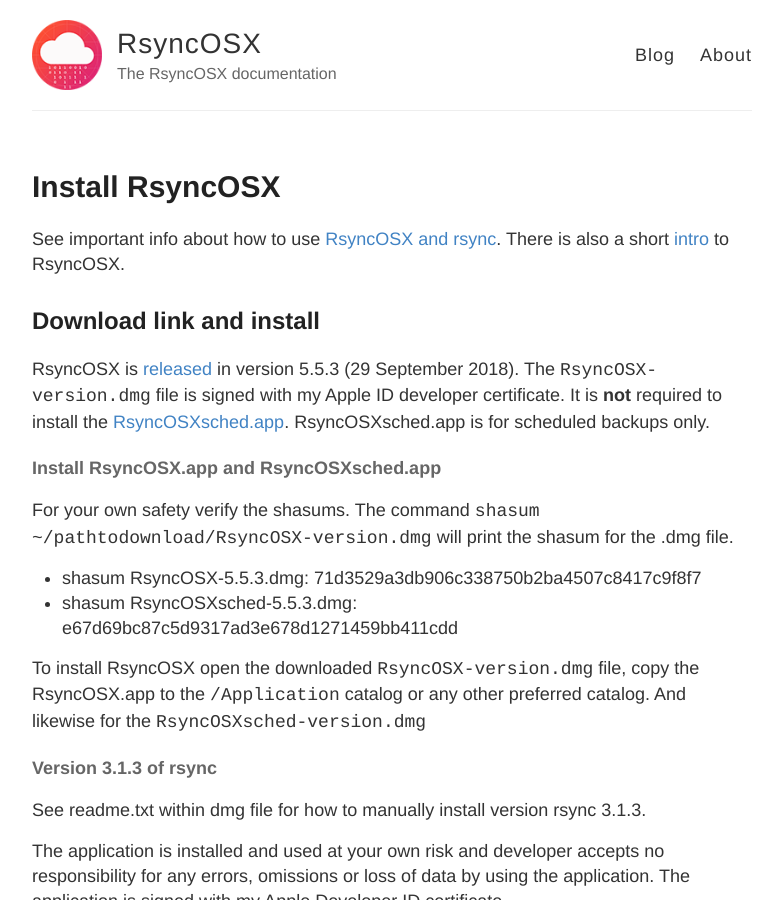
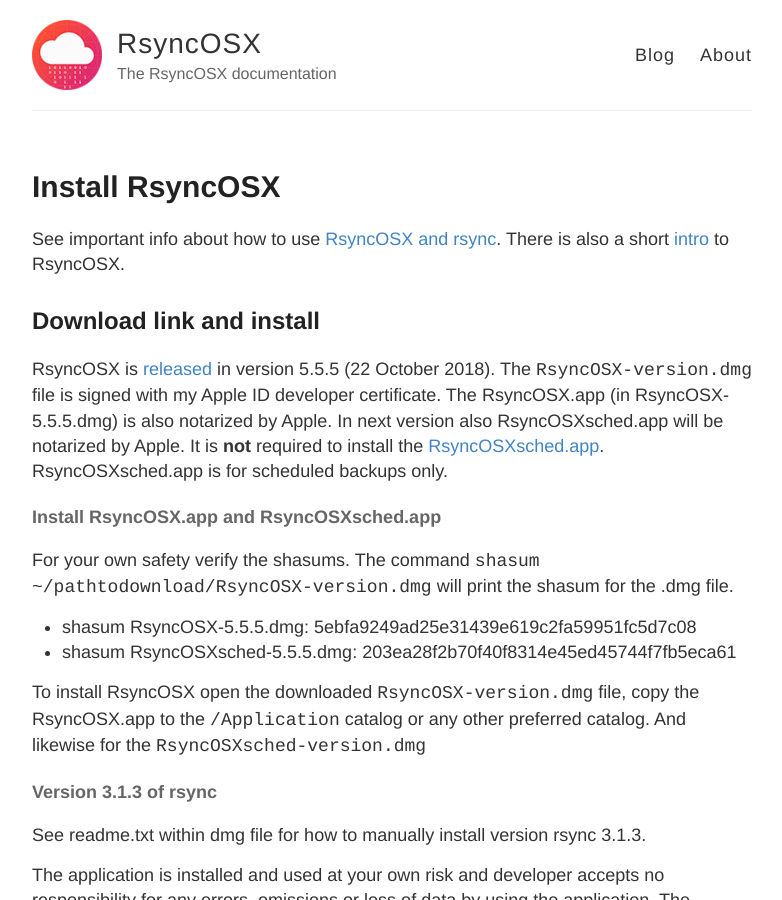
Before and after one commit to d2s/Documentation, a Jekyll site: the page built from _posts/2018-04-10-RsyncOSX.md, in a window 1280 px wide and 900 px high. Shown: the whole window, without its empty margins (248-1030 px from the left). Built offline with Jekyll 4.4.1, drawn with Linux system fonts in a browser that asks for light colours.

```diff
--- a/_posts/2018-04-10-RsyncOSX.md
+++ b/_posts/2018-04-10-RsyncOSX.md
@@ -7,14 +7,14 @@ See important info about how to use [RsyncOSX and rsync](/HowtoUseRsyncOSX). The
 
 ## Download link and install
 
-RsyncOSX is [released](https://github.com/rsyncOSX/RsyncOSX/releases/tag/v5.5.3) in version 5.5.3 (29 September 2018). The `RsyncOSX-version.dmg` file is signed with my Apple ID developer certificate. It is **not** required to install the [RsyncOSXsched.app](https://github.com/rsyncOSX/RsyncOSXsched). RsyncOSXsched.app is for scheduled backups only.
+RsyncOSX is [released](https://github.com/rsyncOSX/RsyncOSX/releases/tag/v5.5.5) in version 5.5.5 (22 October 2018). The `RsyncOSX-version.dmg` file is signed with my Apple ID developer certificate. The RsyncOSX.app (in RsyncOSX-5.5.5.dmg) is also notarized by Apple. In next version also RsyncOSXsched.app will be notarized by Apple. It is **not** required to install the [RsyncOSXsched.app](https://github.com/rsyncOSX/RsyncOSXsched). RsyncOSXsched.app is for scheduled backups only.
 
 #### Install RsyncOSX.app and  RsyncOSXsched.app
 
 For your own safety verify the shasums. The command `shasum ~/pathtodownload/RsyncOSX-version.dmg` will print the shasum for the .dmg file.
 
-- shasum RsyncOSX-5.5.3.dmg: 71d3529a3db906c338750b2ba4507c8417c9f8f7
-- shasum RsyncOSXsched-5.5.3.dmg: e67d69bc87c5d9317ad3e678d1271459bb411cdd
+- shasum RsyncOSX-5.5.5.dmg: 5ebfa9249ad25e31439e619c2fa59951fc5d7c08
+- shasum RsyncOSXsched-5.5.5.dmg: 203ea28f2b70f40f8314e45ed45744f7fb5eca61
 
 To install RsyncOSX open the downloaded `RsyncOSX-version.dmg` file, copy the RsyncOSX.app to the `/Application` catalog or any other preferred catalog. And likewise for the `RsyncOSXsched-version.dmg`
 
```
Also changed, not shown: _posts/2018-04-10-Changelog.md (+2 -2 lines), _posts/2018-04-10-nextversion.md (+1 -1 lines).
